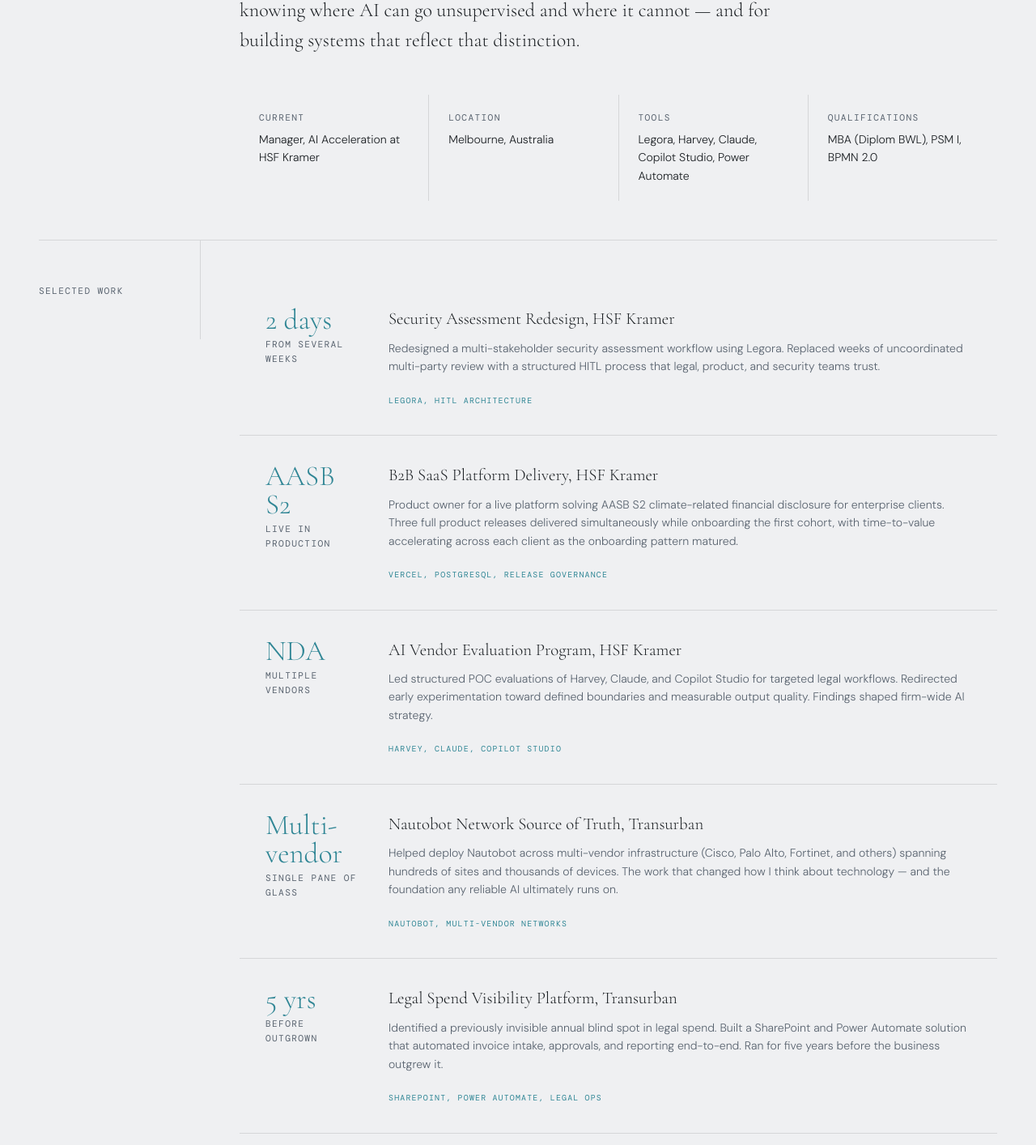
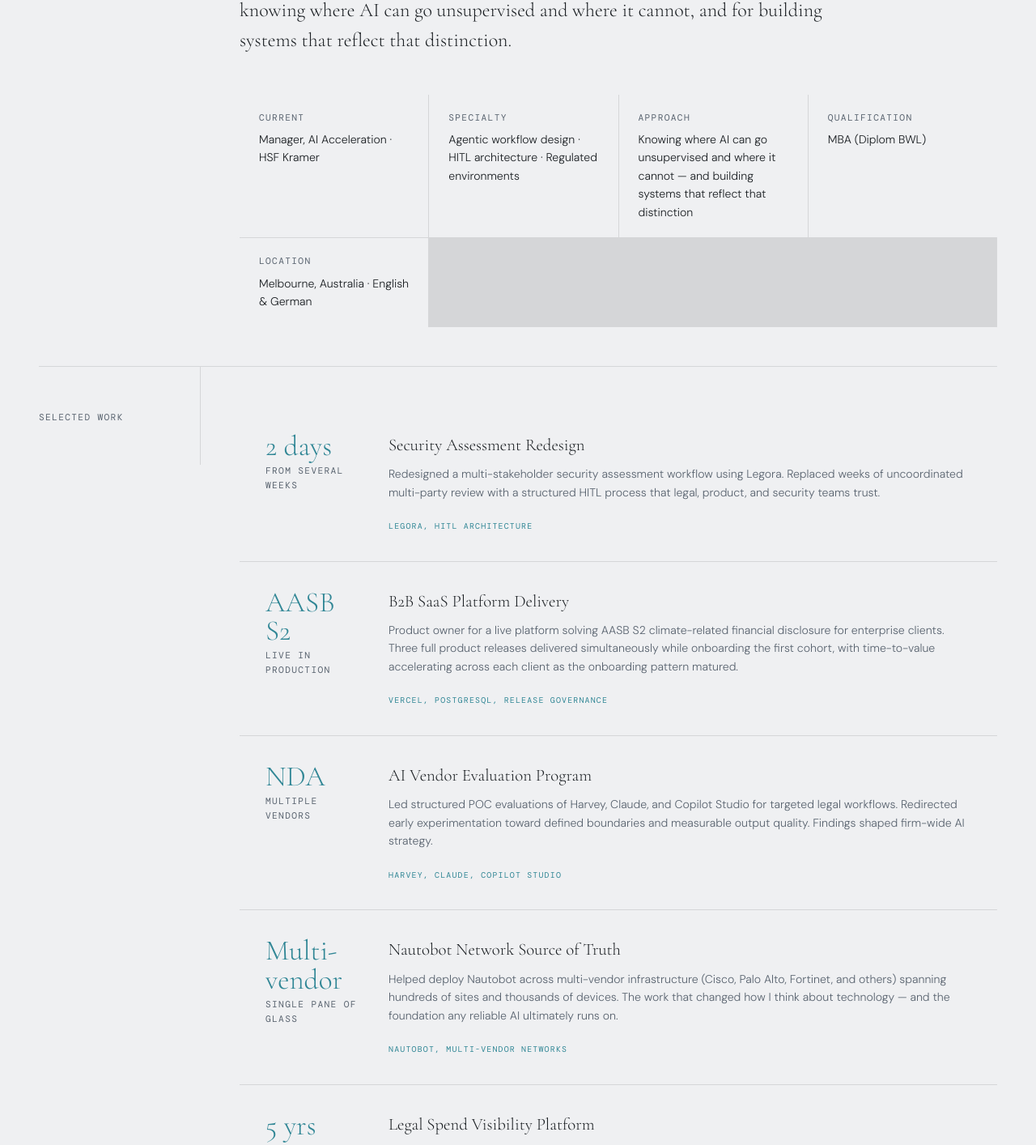
Before and after one commit to fde-shipit/martina-portfolio, a Next.js app: page / in a window 1280 px wide. Shown: the part 1047-2461 px from the top of the page at 81% size. Built offline with nearby package versions, Linux system fonts and the light colour scheme.

Commit message:
content and skills update

```diff
--- a/app/page.tsx
+++ b/app/page.tsx
@@ -24,9 +24,9 @@
       <About />
       <Work />
       <PullQuote />
+      <Skills />
       <Career />
       <Writing />
-      <Skills />
       <Contact />
 
       <footer
--- a/components/Contact.tsx
+++ b/components/Contact.tsx
@@ -62,7 +62,7 @@
                 }}
               >
                 <span className="font-mono-label" style={{ color: 'var(--warm)' }}>LinkedIn</span>
-                <span style={{ fontSize: '1rem', color: 'var(--ink)' }}>linkedin.com/in/martina-edwards</span>
+                <span style={{ fontSize: '1rem', color: 'var(--ink)' }}>linkedin.com/in/martina-edwards-a674067b</span>
               </a>
 
               <div style={{ display: 'flex', flexDirection: 'column', gap: '0.25rem' }}>
--- a/content/data.ts
+++ b/content/data.ts
@@ -7,84 +7,85 @@
   phone: "0490 160 783",
   linkedin: "https://www.linkedin.com/in/martina-edwards-a674067b",
   tagline: "I build the systems that make AI actually work inside large organisations. Not the demos. The ones that run in production.",
-  profile: "AI product leader with a track record of building and deploying enterprise AI systems in complex, high-stakes environments. Specialising in agentic workflow design, human-in-the-loop architecture, and the operational rigour required to make AI outputs trustworthy in regulated industries. Known for knowing where AI can go unsupervised and where it cannot — and for building systems that reflect that distinction.",
+  profile: "AI product leader with a track record of building and deploying enterprise AI systems in complex, high-stakes environments. Specialising in agentic workflow design, human-in-the-loop architecture, and the operational rigour required to make AI outputs trustworthy in regulated industries. Known for knowing where AI can go unsupervised and where it cannot, and for building systems that reflect that distinction.",
   hashtag: "#RedefinedByAI",
 }
 
 export const heroStats = [
   { number: "2 days", label: "Down from several weeks. Security assessment redesign using Legora." },
-  { number: "5 years", label: "A legal-spend visibility platform she built end-to-end ran 5 years before the business outgrew it." },
-  { number: "13,000+", label: "Staff hours saved annually. Chatbot she owned end to end." },
+  { number: "5 years", label: "A legal-spend visibility platform I built end-to-end ran 5 years before the business outgrew it." },
+  { number: "13,000+", label: "Staff hours saved annually. Chatbot I owned end to end." },
 ]
 
 export const details = [
-  { key: "Current", value: "Manager, AI Acceleration at HSF Kramer" },
-  { key: "Location", value: "Melbourne, Australia" },
-  { key: "Tools", value: "Legora, Harvey, Claude, Copilot Studio, Power Automate" },
-  { key: "Qualifications", value: "MBA (Diplom BWL), PSM I, BPMN 2.0" },
+  { key: "Current", value: "Manager, AI Acceleration · HSF Kramer" },
+  { key: "Specialty", value: "Agentic workflow design · HITL architecture · Regulated environments" },
+  { key: "Approach", value: "Knowing where AI can go unsupervised and where it cannot — and building systems that reflect that distinction" },
+  { key: "Qualification", value: "MBA (Diplom BWL)" },
+  { key: "Location", value: "Melbourne, Australia · English & German" },
 ]
 
 export const achievements = [
   {
     number: "2 days",
     sublabel: "from several weeks",
-    title: "Security Assessment Redesign, HSF Kramer",
+    title: "Security Assessment Redesign",
     description: "Redesigned a multi-stakeholder security assessment workflow using Legora. Replaced weeks of uncoordinated multi-party review with a structured HITL process that legal, product, and security teams trust.",
     tag: "Legora, HITL Architecture",
   },
   {
     number: "AASB S2",
     sublabel: "live in production",
-    title: "B2B SaaS Platform Delivery, HSF Kramer",
+    title: "B2B SaaS Platform Delivery",
     description: "Product owner for a live platform solving AASB S2 climate-related financial disclosure for enterprise clients. Three full product releases delivered simultaneously while onboarding the first cohort, with time-to-value accelerating across each client as the onboarding pattern matured.",
     tag: "Vercel, PostgreSQL, Release Governance",
   },
   {
     number: "NDA",
     sublabel: "multiple vendors",
-    title: "AI Vendor Evaluation Program, HSF Kramer",
+    title: "AI Vendor Evaluation Program",
     description: "Led structured POC evaluations of Harvey, Claude, and Copilot Studio for targeted legal workflows. Redirected early experimentation toward defined boundaries and measurable output quality. Findings shaped firm-wide AI strategy.",
     tag: "Harvey, Claude, Copilot Studio",
   },
   {
     number: "Multi-vendor",
     sublabel: "single pane of glass",
-    title: "Nautobot Network Source of Truth, Transurban",
+    title: "Nautobot Network Source of Truth",
     description: "Helped deploy Nautobot across multi-vendor infrastructure (Cisco, Palo Alto, Fortinet, and others) spanning hundreds of sites and thousands of devices. The work that changed how I think about technology — and the foundation any reliable AI ultimately runs on.",
     tag: "Nautobot, Multi-vendor Networks",
   },
   {
     number: "5 yrs",
     sublabel: "before outgrown",
-    title: "Legal Spend Visibility Platform, Transurban",
+    title: "Legal Spend Visibility Platform",
     description: "Identified a previously invisible annual blind spot in legal spend. Built a SharePoint and Power Automate solution that automated invoice intake, approvals, and reporting end-to-end. Ran for five years before the business outgrew it.",
     tag: "SharePoint, Power Automate, Legal Ops",
   },
   {
     number: "13k+",
     sublabel: "hrs/year saved",
-    title: "Enterprise Chatbot Rollout, Transurban",
+    title: "Enterprise Chatbot Rollout",
     description: "Led a chatbot initiative saving 13,000+ staff hours annually across ~500 queries a month. Custom Python solution on an LLM API. Designed as a triage layer for legal: the bot decided what needed legal review and what didn't — escalating high-risk procurement with the right framing, and handing low-risk requests a ready-to-attach artifact so they could bypass legal entirely. Owned product vision, roadmap, UAT, and rollout end-to-end.",
     tag: "Python, LLM API, HITL Triage",
   },
   {
-    number: "MAS8",
-    sublabel: "on-prem → AWS",
-    title: "IBM Maximo Cloud Migration, Transurban",
-    description: "Business analyst on the migration of IBM Maximo Application Suite from on-prem to a containerised target on AWS. Mapped existing functionality and customisations during waterfall discovery, gathered functional and non-functional requirements for the new architecture, documented risks across integrations and operational processes.",
-    tag: "IBM Maximo, AWS, Containers, Requirements",
+    number: "on-prem",
+    sublabel: "→ AWS",
+    title: "Asset Management System Cloud Migration",
+    description: "Business analyst on the migration of an enterprise asset management system from on-prem to a containerised target on AWS. Mapped existing functionality and customisations during waterfall discovery, gathered functional and non-functional requirements for the new architecture, documented risks across integrations and operational processes.",
+    tag: "Asset Management System, AWS, Containers, Requirements",
   },
   {
     number: "Icertis",
     sublabel: "enterprise rollout",
-    title: "Contract Management System Rollout, Transurban",
+    title: "Contract Management System Rollout",
     description: "Project managed an enterprise-wide Icertis rollout using Agile, supported by Confluence and Jira. Facilitated process mapping workshops for document control, version control, and confidentiality, producing a revised Information Classification and Handling Standard.",
     tag: "Icertis, Agile, Information Governance",
   },
   {
     number: "ServiceNow",
     sublabel: "Agile across ITSM",
-    title: "Cyber & ITSM Agile Delivery, Transurban",
+    title: "Cyber & ITSM Agile Delivery",
     description: "Facilitated Agile rituals across multiple company-wide ITSM projects on ServiceNow. Worked with the cyber team on vulnerability remediation (Qualys internal scans, Mandiant threat-intel findings), translating findings into prioritised backlogs and change-managed fixes.",
     tag: "ServiceNow, Qualys, Mandiant, Change Management",
   },
@@ -100,46 +101,63 @@
 ]
 
 export const posts = [
-  { week: "Field Note 01", title: "Model", hook: "AI changed our work and our words. Temperature. Token. Harness. Same spelling. New job. Nobody sent a fax." },
-  { week: "Field Note 02", title: "Memory", hook: "AI has a memory problem. So do I. Three things make AI feel like it remembers. None of them are memory." },
-  { week: "Field Note 03", title: "Prompt Injection", hook: "Invisible to you. Not to your model. You are not the only one who can prompt your AI." },
-  { week: "Field Note 04", title: "Training", hook: "Every model was trained. Past tense. A snapshot of the world up to a point in time. It's frozen there." },
-  { week: "Field Note 05", title: "Mythos", hook: "Too dangerous to release publicly. Yet. That's either the solution or the next problem. Probably both." },
-  { week: "Field Note 06", title: "Token", hook: "Two tokens, one word. Vegas chips, then payments, now AI's basic unit of meaning. Different decade. Same pattern." },
-  { week: "Field Note 07", title: "Vector", hook: "A word's meaning captured as coordinates in a space with thousands of dimensions. The galaxy fits in the marble." },
-  { week: "Field Note 08", title: "Transformer, Attention, Hallucination", hook: "From one vector at a time to everything at once. Attention finds patterns. Hallucination is what happens when there are none." },
-  { week: "Field Note 09", title: "Temperature", hook: "Every model has a temperature. Too low, it goes rigid. Too high, it drifts. Most people have no idea where theirs is set." },
-  { week: "Field Note 10", title: "Networks", hook: "I helped deploy Nautobot. My view of technology changed forever. The intelligence is only as reliable as what it runs on." },
+  {
+    week: "Field Note 01",
+    title: "Model",
+    subheading: "The words changed jobs. Nobody sent a fax.",
+    hook: "AI changed our work and our words. Temperature. Token. Harness. Same spelling. New job. Nobody sent a fax.",
+  },
+  {
+    week: "Field Note 02",
+    title: "Memory",
+    subheading: "AI has a memory problem. So do I.",
+    hook: "AI has a memory problem. So do I. Three things make AI feel like it remembers. None of them are memory.",
+  },
+  {
+    week: "Field Note 03",
+    title: "Prompt Injection",
+    subheading: "Invisible to you. Not to your model.",
+    hook: "Invisible to you. Not to your model. You are not the only one who can prompt your AI.",
+  },
+  {
+    week: "Field Note 04",
+    title: "Training",
+    subheading: "The best trainer you've ever had stopped learning the day it launched.",
+    hook: "Every model was trained. Past tense. A snapshot of the world up to a point in time. It's frozen there.",
+  },
 ]
 
 export const skills = [
   {
-    category: "AI Tools",
-    items: ["Legora", "Harvey", "Claude", "Copilot Studio", "Power Automate", "Power BI"],
+    category: "AI & Architecture",
+    items: ["Agentic workflow design", "HITL architecture", "LLM evaluation", "RAG architecture", "Context window management", "AI security (OWASP LLM)", "Prompt & harness engineering"],
   },
   {
-    category: "AI & Architecture",
-    items: ["Agentic workflow design", "HITL architecture", "LLM evaluation", "Context window management", "AI security (OWASP LLM)", "RAG architecture"],
+    category: "AI Tools",
+    items: [
+      "Claude and Copilot Studio — agentic workflow design and deployment, not just configuration. Knows which tool fits the workflow. Knows when none of them do yet.",
+      "Also: Legora · Harvey · Power Automate · Power BI",
+    ],
   },
   {
     category: "Product",
-    items: ["End-to-end delivery", "Roadmap & prioritisation", "Release governance", "Vendor evaluation", "Client onboarding", "Stakeholder management"],
+    items: ["End-to-end delivery", "Roadmap & prioritisation", "Release governance", "Vendor evaluation", "Client onboarding", "Stakeholder management", "Incident management"],
   },
   {
     category: "Enterprise Platforms",
-    items: ["ServiceNow", "Icertis", "IBM Maximo MAS8", "Nautobot", "SharePoint", "Vercel, PostgreSQL"],
+    items: ["ServiceNow", "Icertis", "IBM Maximo", "Nautobot", "SharePoint", "Vercel", "PostgreSQL", "Workday"],
   },
   {
-    category: "Technical Literacy",
-    items: ["AWS fundamentals (course)", "Python & SQL", "Power Automate", "Qualys (vuln mgmt)", "Atlassian Suite, Miro", "BPMN 2.0, Scrum"],
+    category: "Technical",
+    items: ["Scripting & automation", "Power BI", "AWS", "Atlassian Suite", "BPMN 2.0", "Entra ID / Active Directory"],
   },
   {
-    category: "Qualifications",
-    items: ["MBA (Diplom BWL)", "Certified Scrum Master (PSM I)", "Cyber Security Fundamentals", "BPMN 2.0 Certified"],
+    category: "Certifications",
+    items: ["MBA (Diplom BWL)", "Foreign Language Correspondent, AMA Business School Germany"],
   },
   {
     category: "Context",
-    items: ["Legal sector", "Regulated environments", "Enterprise & global firms", "English & German", "Thought leadership"],
+    items: ["Legal", "Regulated environments", "Enterprise & global", "English & German"],
   },
 ]
 
```
Also changed, not shown: components/Writing.tsx (+16 -1 lines), 1 other file (tests, documents, lock files or other folders).
